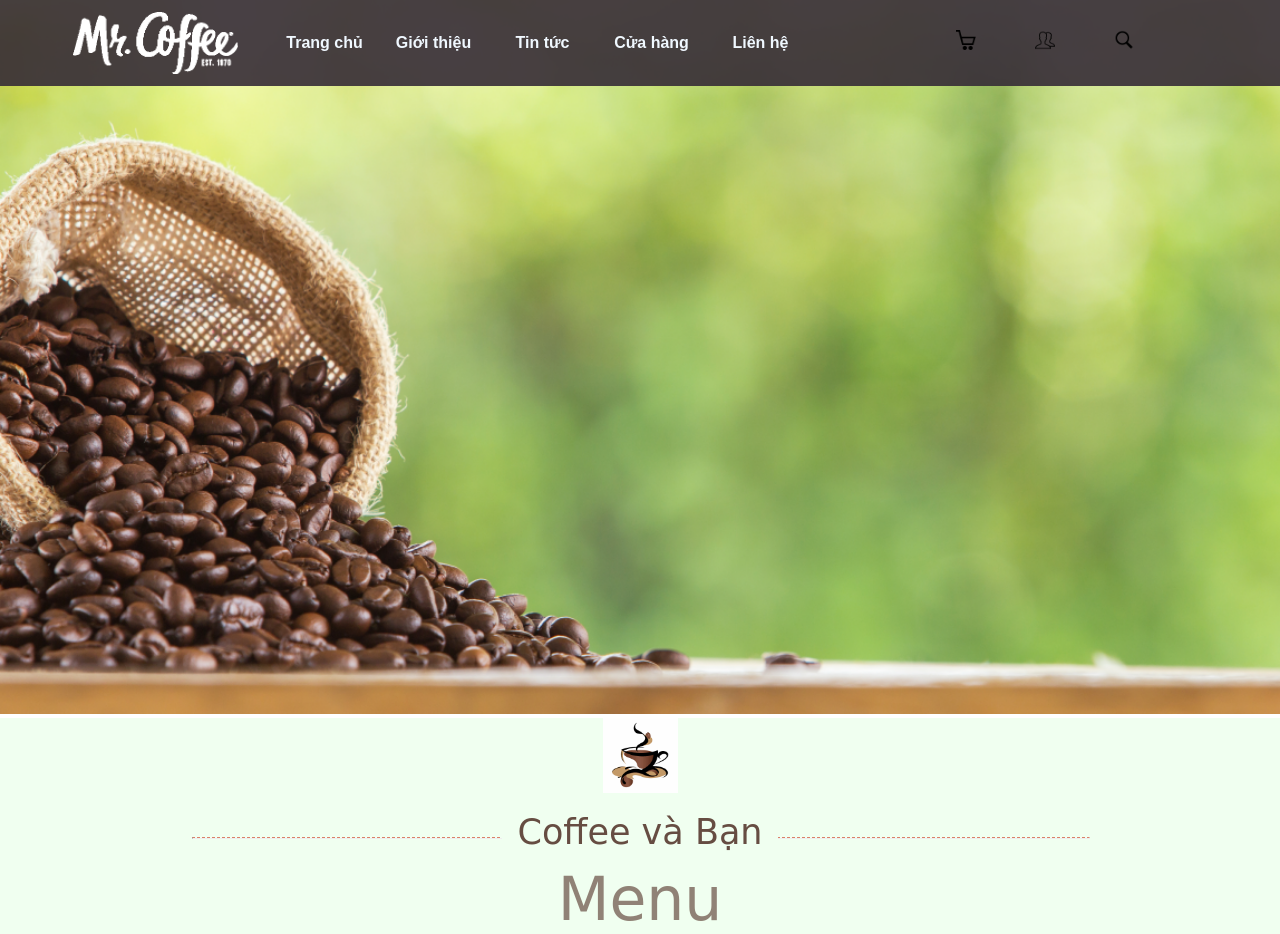
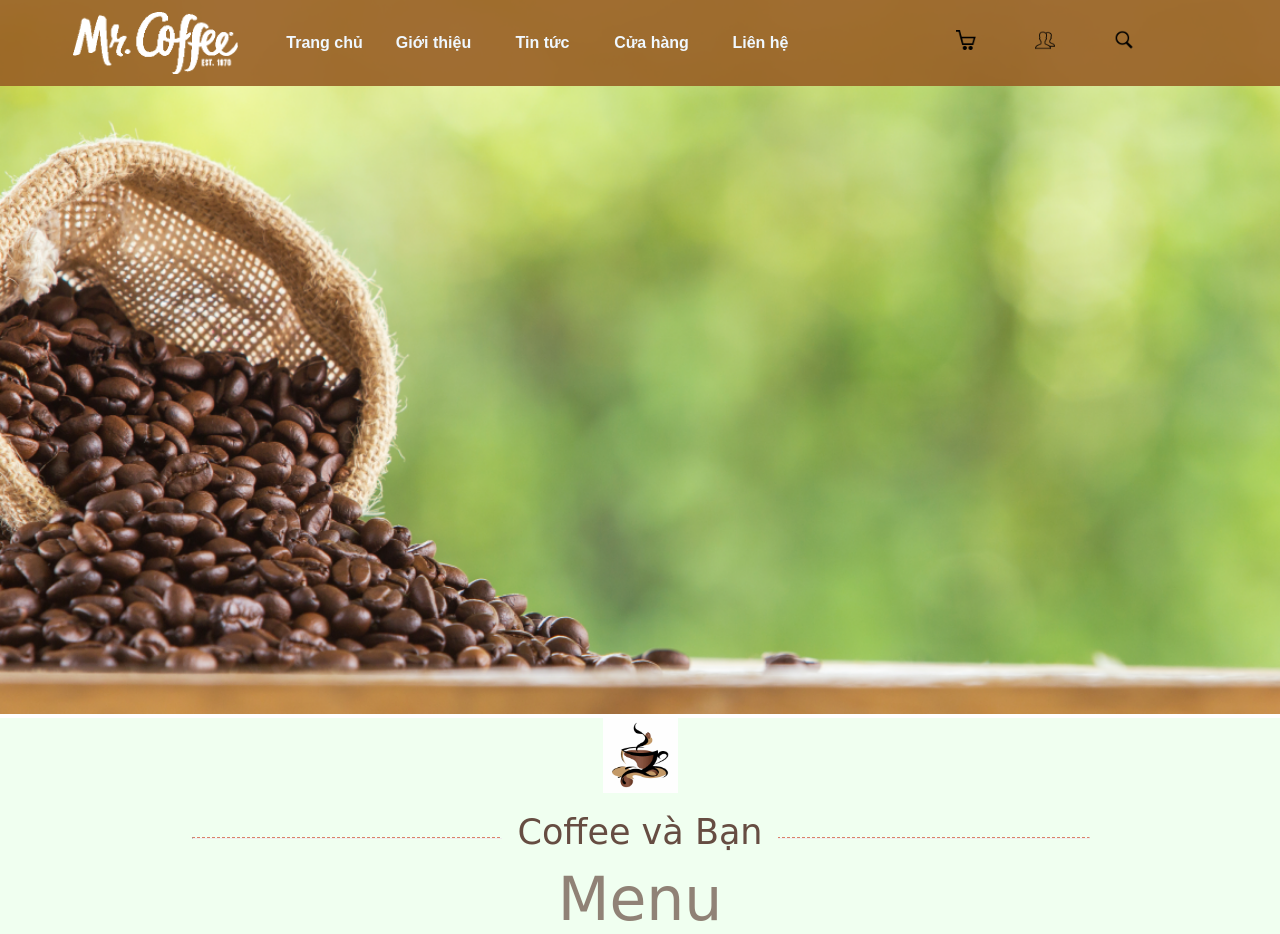
Before and after one commit to TjeuBao/TjeuBao.github.io, a plain HTML site: page index.html in a window 1280 px wide. Shown: the top 934 px of the page. Drawn offline with Linux system fonts and the light colour scheme.

```diff
--- a/css/file-css.css
+++ b/css/file-css.css
@@ -19,7 +19,7 @@ ul > li{
 	height:100%;
 }
 .header{
-	background-color: rgba(54,44,55,0.9);
+	background-color: rgba(152, 95, 37, 0.9);
     position: fixed;
     width: 100%;
     z-index: 999;
```
